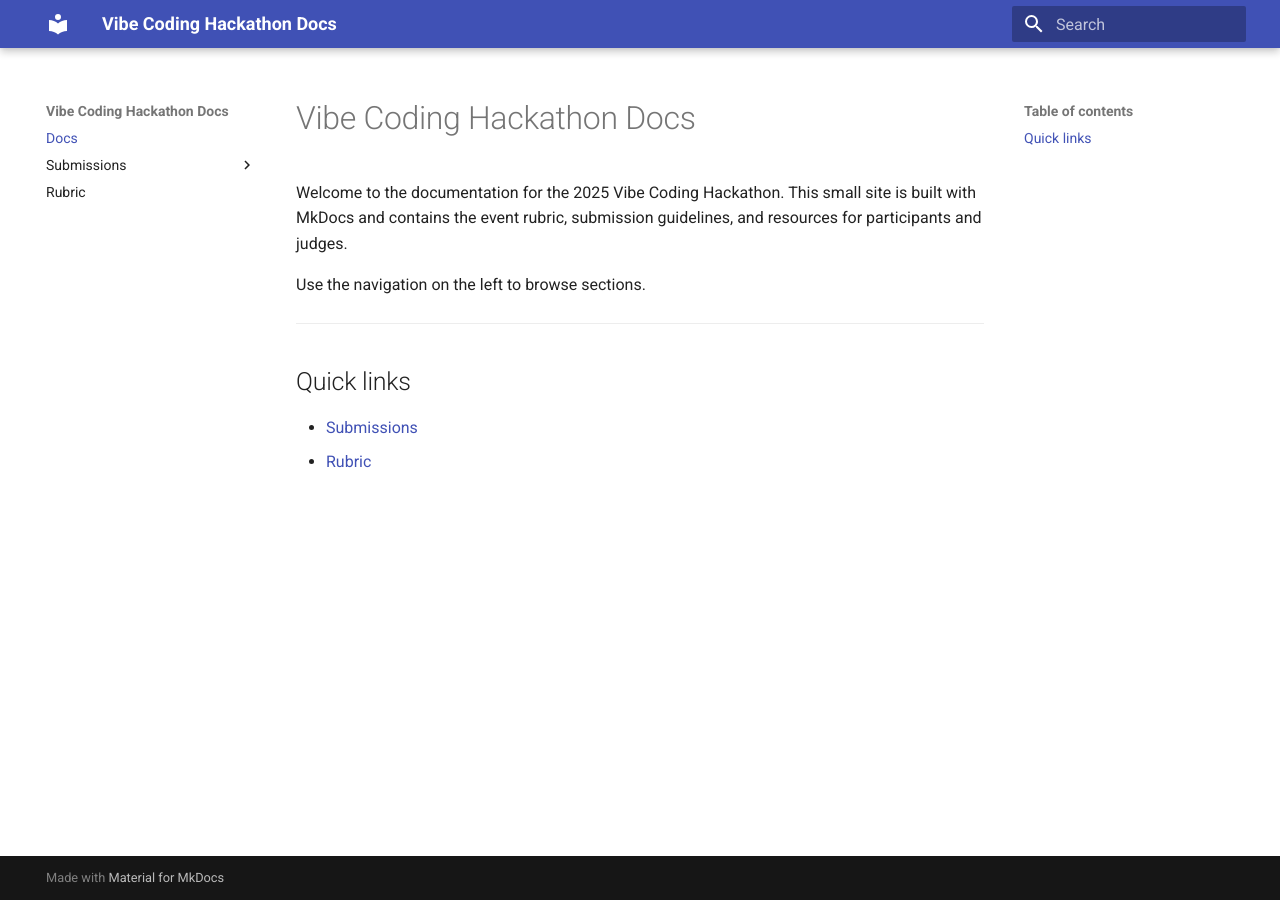
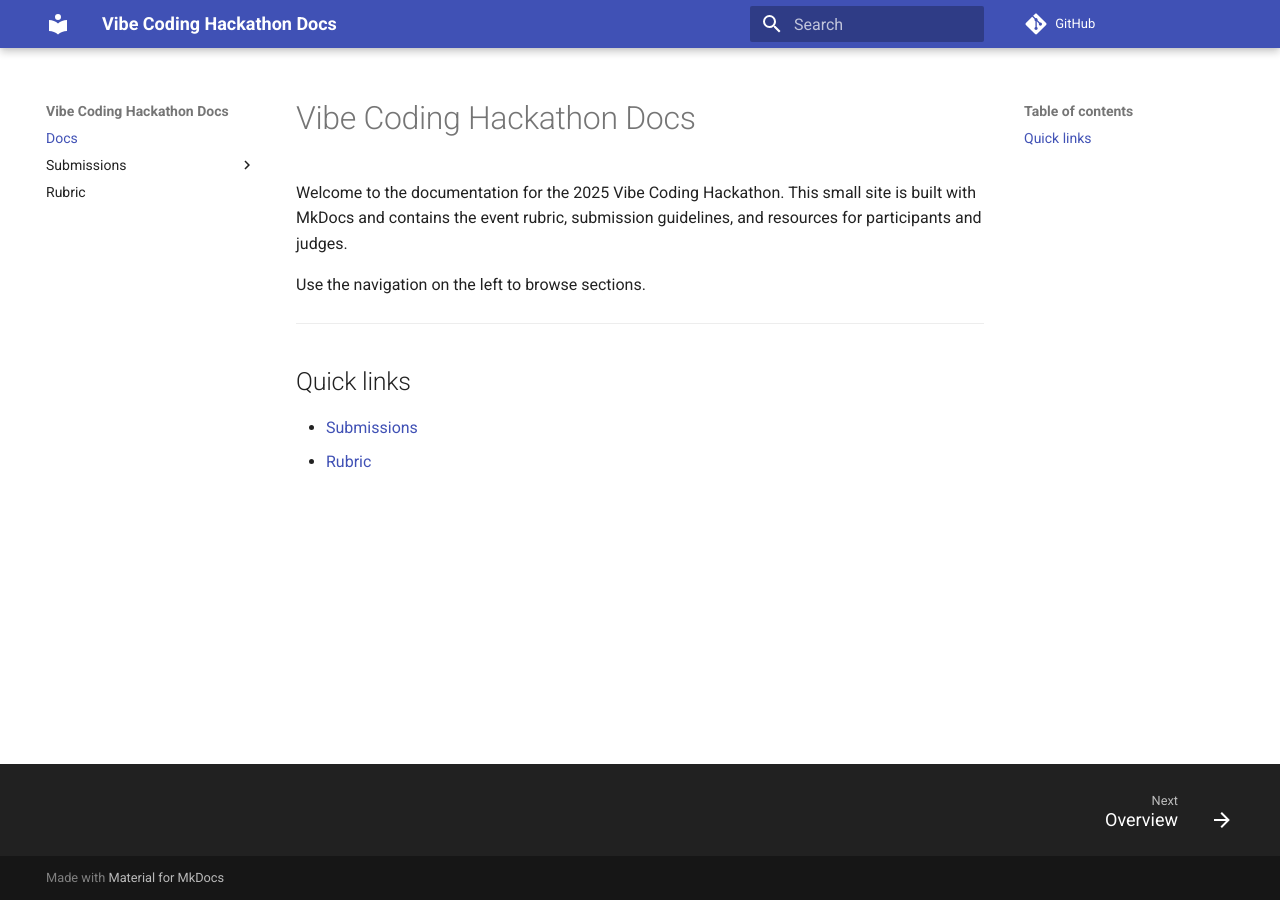
Before and after one commit to nyuvibecode/nyuvibecode.github.io, an MkDocs documentation site: the page built from docs/index.md, in a window 1280 px wide. Built offline with MkDocs 1.6.1 and Material for MkDocs 9.7.7, drawn with Linux system fonts in a browser that asks for light colours; comment, search, counter and statistics services are not loaded.

Commit message:
fix docs

```diff
--- a/index.html
+++ b/index.html
@@ -24,6 +24,7 @@
 
         <nav class="tabs is-center">
             <a href="https://nyuvibecode.vercel.app">🏠 Back to Main Site</a>
+            <a href="/docs/" target="_blank">📚 Docs</a>
             <a href="#about">📋 About</a>
             <a href="#submissions">📝 Submissions</a>
             <a href="#rubric">🧭 Rubric</a>
--- a/mkdocs.yml
+++ b/mkdocs.yml
@@ -1,6 +1,7 @@
 site_name: "Vibe Coding Hackathon Docs"
 site_description: "Documentation and submissions for the 2025 Vibe Coding Hackathon"
-site_author: "NYU Vibe Code"
+site_author: "NYU Vibe Coding Hackathon"
+
 nav:
   - Docs: index.md
   - Submissions:
@@ -12,15 +13,22 @@
   name: material
   language: en
   palette:
-    primary: 'indigo'
-    accent: 'indigo'
+    primary: indigo
+    accent: indigo
   features:
     - navigation.instant
     - navigation.top
+    - navigation.footer
+    - search.highlight
     - header.autohide
     - content.code.copy
 markdown_extensions:
-  - toc:
-      permalink: true
+  - md_in_html
+  - attr_list
+  - pymdownx.emoji:
+      emoji_index: !!python/name:material.extensions.emoji.twemoji
+      emoji_generator: !!python/name:material.extensions.emoji.to_svg
   - admonition
   - pymdownx.superfences
+
+repo_url: https://github.com/NYU-LLM-CTF/NYU-LLM-CTF.github.io
```
